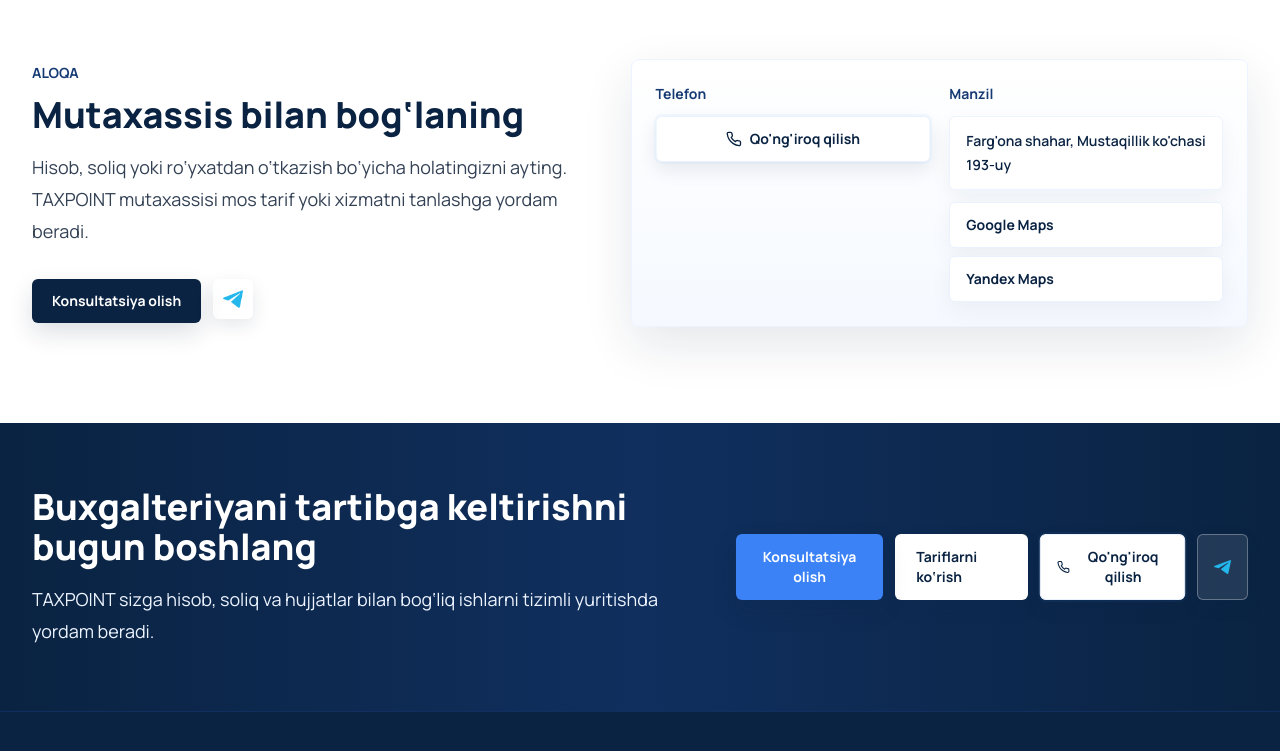
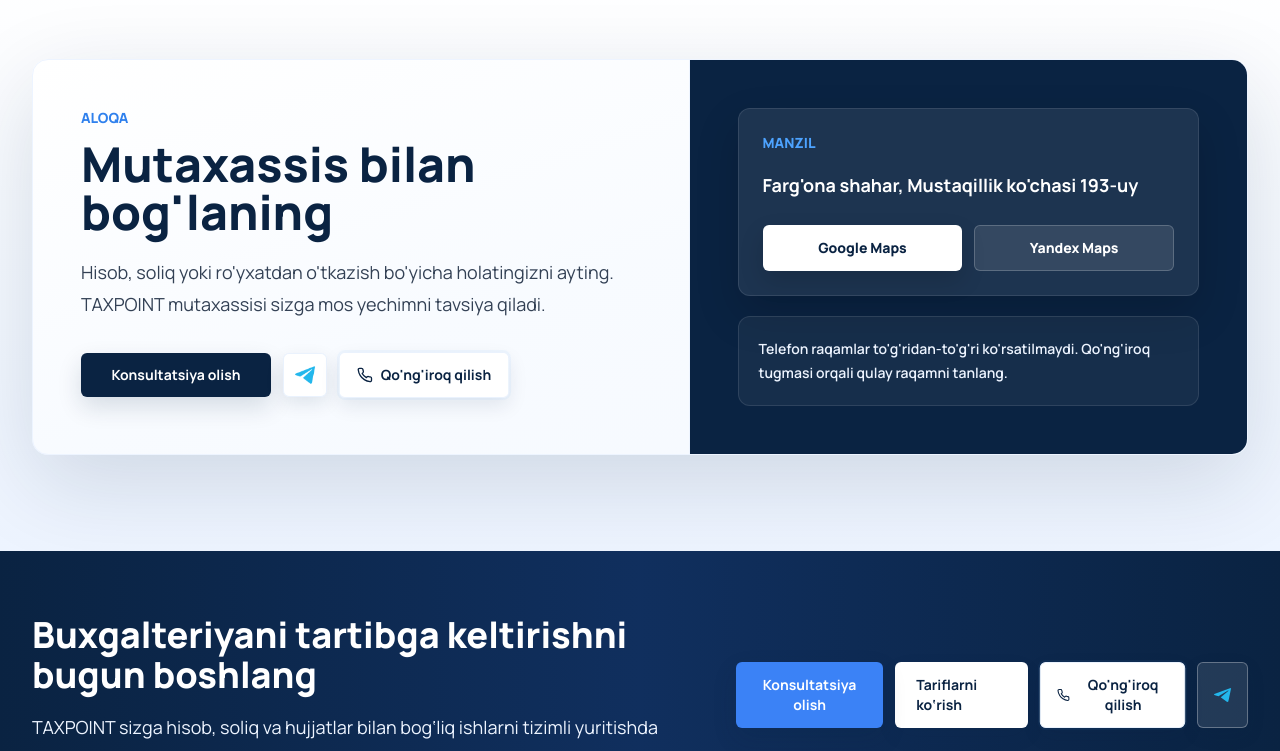
Before and after one commit to zefarkov/taxpoint, a Next.js app: page / in a window 1280 px wide. Shown: the part 6857-7608 px from the top of the page. Built offline with nearby package versions, Linux system fonts and the light colour scheme.

Commit message:
Add files via upload

```diff
--- a/src/components/ContactSection.tsx
+++ b/src/components/ContactSection.tsx
@@ -1,60 +1,62 @@
 import { LeadFormModal } from "@/components/LeadFormModal";
 import { PhoneModal } from "@/components/PhoneModal";
 import { TelegramButton } from "@/components/TelegramButton";
-import {
-  address,
-  googleMapsUrl,
-  yandexMapsUrl
-} from "@/data/site";
+import { address, googleMapsUrl, yandexMapsUrl } from "@/data/site";
 
 export function ContactSection() {
   return (
-    <section id="contact-form" className="section-padding bg-white">
-      <div className="mx-auto grid max-w-7xl gap-10 px-4 sm:px-6 lg:grid-cols-[0.95fr_1.05fr] lg:items-center lg:px-8">
-        <div>
-          <p className="text-sm font-bold uppercase tracking-normal text-navy-700">
-            Aloqa
+    <section id="contact-form" className="section-padding bg-gradient-to-b from-white via-navy-50 to-navy-100">
+      <div className="mx-auto max-w-7xl px-4 sm:px-6 lg:px-8">
+        <div className="overflow-hidden rounded-2xl border border-navy-100 bg-gradient-to-br from-white via-[#F8FBFF] to-navy-50 shadow-[0_28px_90px_rgba(10,35,66,0.14)]">
+          <div className="grid lg:grid-cols-[1.08fr_0.92fr]">
+            <div className="p-6 sm:p-8 lg:p-10 xl:p-12">
+              <p className="text-sm font-extrabold uppercase tracking-normal text-electric-600">
+                ALOQA
               </p>
-          <h2 className="mt-3 text-3xl font-extrabold tracking-normal text-navy-900 sm:text-4xl">
-            Mutaxassis bilan bog‘laning
+              <h2 className="mt-3 max-w-2xl text-3xl font-extrabold tracking-normal text-navy-900 sm:text-4xl lg:text-5xl">
+                Mutaxassis bilan bog'laning
               </h2>
-          <p className="mt-4 max-w-2xl text-lg leading-8 text-slate-700">
-            Hisob, soliq yoki ro‘yxatdan o‘tkazish bo‘yicha holatingizni ayting.
-            TAXPOINT mutaxassisi mos tarif yoki xizmatni tanlashga yordam beradi.
+              <p className="mt-5 max-w-2xl text-base leading-7 text-slate-700 sm:text-lg sm:leading-8">
+                Hisob, soliq yoki ro'yxatdan o'tkazish bo'yicha holatingizni ayting.
+                TAXPOINT mutaxassisi sizga mos yechimni tavsiya qiladi.
               </p>
-          <div className="mt-8 flex flex-col gap-3 sm:flex-row">
-            <LeadFormModal context="KONSULTATSIYA" variant="secondary">
+
+              <div className="mt-8 flex flex-wrap items-center gap-3">
+                <LeadFormModal context="KONSULTATSIYA" variant="secondary" className="min-w-[190px]">
                   Konsultatsiya olish
                 </LeadFormModal>
-            <TelegramButton compact inverted />
+                <TelegramButton compact className="h-11 w-11" />
+                <PhoneModal className="min-w-[170px]" />
               </div>
             </div>
 
-        <div className="rounded-lg border border-navy-100 bg-gradient-to-b from-white to-navy-50 p-6 shadow-soft">
-          <div className="grid gap-5 sm:grid-cols-2">
-            <div>
-              <p className="text-sm font-bold text-navy-700">Telefon</p>
-              <PhoneModal className="mt-3 w-full" />
-            </div>
-
-            <div>
-              <p className="text-sm font-bold text-navy-700">Manzil</p>
-              <p className="mt-3 rounded-md border border-navy-100 bg-white px-4 py-3 text-sm font-semibold leading-6 text-navy-900 shadow-[0_8px_22px_rgba(10,35,66,0.05)]">
+            <div className="border-t border-navy-100 bg-navy-900 p-6 text-white sm:p-8 lg:border-l lg:border-t-0 lg:p-10 xl:p-12">
+              <div className="rounded-xl border border-white/10 bg-white/[0.08] p-5 shadow-[0_18px_44px_rgba(0,0,0,0.16)] sm:p-6">
+                <p className="text-sm font-extrabold uppercase tracking-normal text-electric-400">
+                  Manzil
+                </p>
+                <p className="mt-4 text-lg font-bold leading-8 text-white">
                   {address}
                 </p>
-              <div className="mt-3 grid gap-2">
+                <div className="mt-6 grid gap-3 sm:grid-cols-2 lg:grid-cols-1 xl:grid-cols-2">
                   <a
                     href={googleMapsUrl}
-                  className="rounded-md border border-navy-200 bg-white px-4 py-3 text-sm font-bold text-navy-900 shadow-[0_8px_22px_rgba(10,35,66,0.05)] transition hover:border-electric-500 hover:bg-navy-50 hover:shadow-glow"
+                    className="inline-flex min-h-11 items-center justify-center rounded-md border border-white/20 bg-white px-4 py-3 text-sm font-extrabold text-navy-900 shadow-[0_10px_24px_rgba(0,0,0,0.14)] transition hover:border-electric-400 hover:bg-navy-50 hover:shadow-glow focus-visible:outline focus-visible:outline-2 focus-visible:outline-offset-2 focus-visible:outline-electric-400"
                   >
                     Google Maps
                   </a>
                   <a
                     href={yandexMapsUrl}
-                  className="rounded-md border border-navy-200 bg-white px-4 py-3 text-sm font-bold text-navy-900 shadow-[0_8px_22px_rgba(10,35,66,0.05)] transition hover:border-electric-500 hover:bg-navy-50 hover:shadow-glow"
+                    className="inline-flex min-h-11 items-center justify-center rounded-md border border-white/20 bg-white/10 px-4 py-3 text-sm font-extrabold text-white transition hover:border-electric-400 hover:bg-white/15 hover:shadow-glow focus-visible:outline focus-visible:outline-2 focus-visible:outline-offset-2 focus-visible:outline-electric-400"
                   >
                     Yandex Maps
                   </a>
+                </div>
+              </div>
+              <div className="mt-5 rounded-xl border border-white/10 bg-white/[0.05] p-5">
+                <p className="text-sm font-semibold leading-6 text-navy-100">
+                  Telefon raqamlar to'g'ridan-to'g'ri ko'rsatilmaydi. Qo'ng'iroq tugmasi orqali qulay raqamni tanlang.
+                </p>
               </div>
             </div>
           </div>
```
Lines whose indentation alone changed are shown as unchanged.
